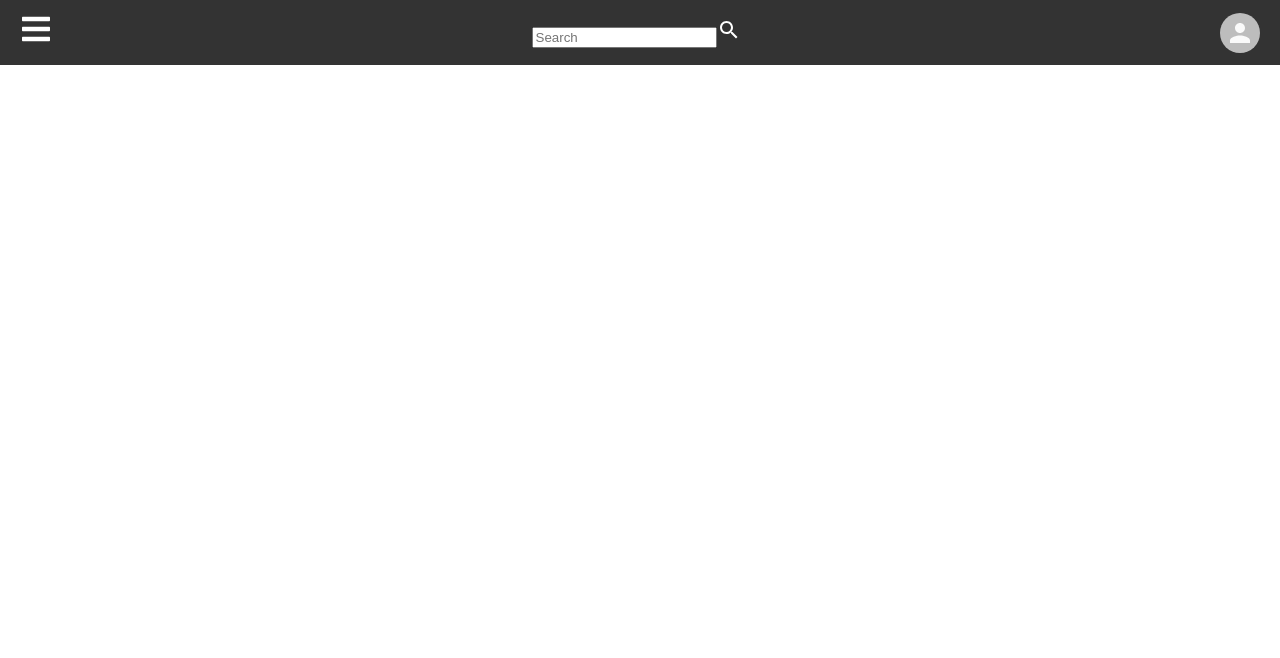
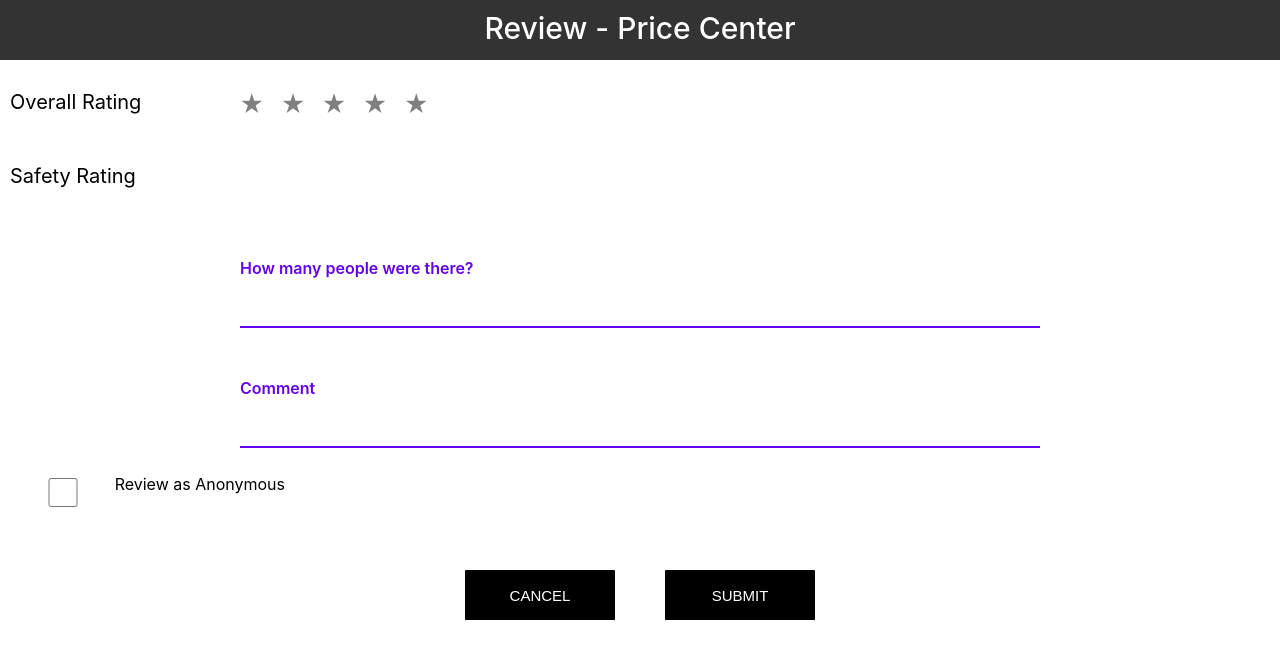
Before and after one commit to acmucsd-projects/wi20-raccoon, a React (Create React App) app in the folder client/: page /review in a window 1280 px wide. Shown: the top 658 px of the page. Built offline with nearby package versions, Linux system fonts and the light colour scheme.

Commit message:
adding review path

```diff
--- a/client/src/App.js
+++ b/client/src/App.js
@@ -4,7 +4,8 @@
 import RegistrationPage from "./Pages/RegistrationPage";
 import RequestNewPage from './Pages/RequestNewPage';
 import PriceCenter from './Pages/PriceCenter';
-import Profile from './Pages/Profile'
+import ProfilePage from './Pages/Profile'
+import ReviewPage from './Pages/ReviewPage';
 import Places from './Places.js'
 import NavBar from './Navbar'
 import {
@@ -32,7 +33,10 @@
               <PriceCenter />
             </Route>
             <Route path="/profile">
-              <Profile />
+              <ProfilePage />
+            </Route>
+            <Route path="/review">
+              <ReviewPage />
             </Route>
             <Route path = '/'>
               <NavBar/>
--- /dev/null
+++ b/client/src/Pages/ReviewPage.css
@@ -0,0 +1,145 @@
+body {
+    font-family: -apple-system, BlinkMacSystemFont, "Segoe UI", Roboto, Oxygen, Ubuntu, Cantarell, "Open Sans", "Helvetica Neue", sans-serif;
+  }
+
+  .REWrapper {
+    margin-left: 20%;
+    margin-right: 20%;
+  }
+
+  #REheaderBackground {
+    background-color: #333333;
+    height: 50px;
+    width: 100%;
+    margin-top: 0px;
+    padding-top: 10px;
+    /* padding-bottom: 10px; */
+  }
+  #REtitle {
+    font-weight: 500;
+    font-size: 30px;
+    color: white;
+    text-align: center;
+    padding-top: 0px;
+    margin-top: 0px;
+  }
+  #REreviewBackground{
+    width: 50%;
+    display:flex;
+    flex-direction: row;
+    margin-top: 10px;
+    margin-left: 10px;
+  }
+  #REoverallBackground{
+    flex: 1;
+  }
+  #REstarsBackground{
+    flex: 2;
+    margin-top: 20px;
+  }
+  #REoverall{
+    font-family: -apple-system, BlinkMacSystemFont, "Segoe UI", Roboto, Oxygen, Ubuntu, Cantarell, "Open Sans", "Helvetica Neue", sans-serif;
+    font-style: normal;
+    font-weight: normal;
+    font-size: 20px;
+
+  }
+  #REsafetyBackground{
+    width: 50%;
+    display:flex;
+    flex-direction: row;
+    margin-top: 10px;
+    margin-left: 10px;
+  }
+  #REsafetytxt{
+    font-family: -apple-system, BlinkMacSystemFont, "Segoe UI", Roboto, Oxygen, Ubuntu, Cantarell, "Open Sans", "Helvetica Neue", sans-serif;
+    font-style: normal;
+    font-weight: normal;
+    font-size: 20px;
+  }
+  #REInputBackground {
+    width: 800px;
+    margin: auto;
+    border: none;
+    border-bottom: 2px;
+    border-bottom-style: solid;
+    border-bottom-color: rgba(98, 2, 238, 1);
+    margin-top: 50px;
+  }
+  #REnumInput {
+    border: none;
+    width: 100%;
+    height: 30px;
+    background-color: white;
+    outline: none;
+    font-size: 20px;
+  }
+  .REInputLabel {
+    text-align: left;
+    color: rgba(98, 2, 238, 1);
+    font-weight: 600;
+  }
+  .REInputBackground {
+    width: 800px;
+    margin: auto;
+    border: none;
+    border-bottom: 2px;
+    border-bottom-style: solid;
+    border-bottom-color: rgba(98, 2, 238, 1);
+    margin-top: 50px;
+  }
+  #REcommentInput {
+    border: none;
+    width: 100%;
+    height: 30px;
+    background-color: white;
+    outline: none;
+    font-size: 20px;
+  }
+  #REanonymousOption{
+    width: 300px;
+    display:flex;
+    flex-direction: row;
+    margin-top: 10px;
+    margin-left: 10px;
+  }
+  #REcheckbox{
+    margin-top: 20px;
+    flex: 1;
+  }
+  #RErevAsAnon{
+    flex: 2;
+  }
+
+  .REBtnBackground {
+    display: grid;
+    grid-template-columns: 1fr 1fr;
+    width: 400px;
+    text-align: center;
+    align-content: center;
+    margin: auto;
+  }
+
+  .REPageButtons {
+    width: 150px;
+    height: 50px;
+    background-color: black;
+    color: white;
+    font-style: normal;
+    font-weight: 500;
+    font-size: 15px;
+    /* line-height: 50px; */
+    border-radius: 1%;
+    border: none;
+    outline: none;
+    transition: 0.15s;
+  }
+
+  .REPageButtons:hover {
+    background-color: gray;
+    color: white;
+  }
+
+  #REcancelBtnBackground {
+    margin-top: 60px;
+  }
--- /dev/null
+++ b/client/src/Pages/ReviewPage.jsx
@@ -0,0 +1,85 @@
+import React, { Component } from 'react';
+import { Button } from 'react-bootstrap';
+import {Link} from "react-router-dom";
+import ReactStars from "react-rating-stars-component";
+
+
+import "./ReviewPage.css";
+
+class ReviewPage extends Component{
+
+
+    render(){
+
+        const ratingChanged = (newRating) => {
+            console.log(newRating);
+          };
+
+        return(
+            <div id="REpageBackground">
+                <div id="REheaderBackground">
+                    <p id="REtitle">
+                        Review - Price Center
+                    </p>
+                </div>
+                <div id="REreviewBackground">
+                    <div id="REoverallBackground">
+                        <p id="REoverall">Overall Rating</p>
+                    </div>
+                    <div id="REstarsBackground">
+                        <ReactStars id = "REstars"
+                            count={5}
+                            onChange={ratingChanged}
+                            size={24}
+                            activeColor="#ffd700"
+                        />
+                    </div>
+                </div>
+                <div id="REsafetyBackground">
+                    <p id= "REsafetytxt">Safety Rating</p>
+                    {/*
+                    Add slider code here
+                    */}
+                </div>
+                <div id="REnumPeopleBackground" class = "REInputBackground">
+                    <p id="REnumLabel" className = "REInputLabel">How many people were there?</p>
+                    <form>
+                        <label>
+                            <input type="text" autocomplete="off" id = "REnumInput" />
+                        </label>
+                    </form>
+                </div>
+
+
+                <div id="REcommentBackground" class = "REInputBackground">
+                    <p id="REcommentLabel" className = "REInputLabel">Comment</p>
+                    <form>
+                        <label>
+                            <input type="text" autocomplete="off" id = "REcommentInput" />
+                        </label>
+                    </form>
+                </div>
+
+                <div id="REanonymousOption">
+                    <input
+                        type="checkbox"
+                        id = "REcheckbox"
+                    />
+                    <p id="RErevAsAnon">Review as Anonymous</p>
+                </div>
+
+                <div id="REcancelBtnBackground"  className="REBtnBackground">
+                    <div id="cancelButton">
+                        <Button className="REPageButtons">CANCEL</Button>
+                    </div>
+                    <div id="submitButton">
+                        <Button className="REPageButtons">SUBMIT</Button>
+                    </div>
+                </div>
+
+            </div>
+        )
+    }
+}
+
+export default ReviewPage
```
